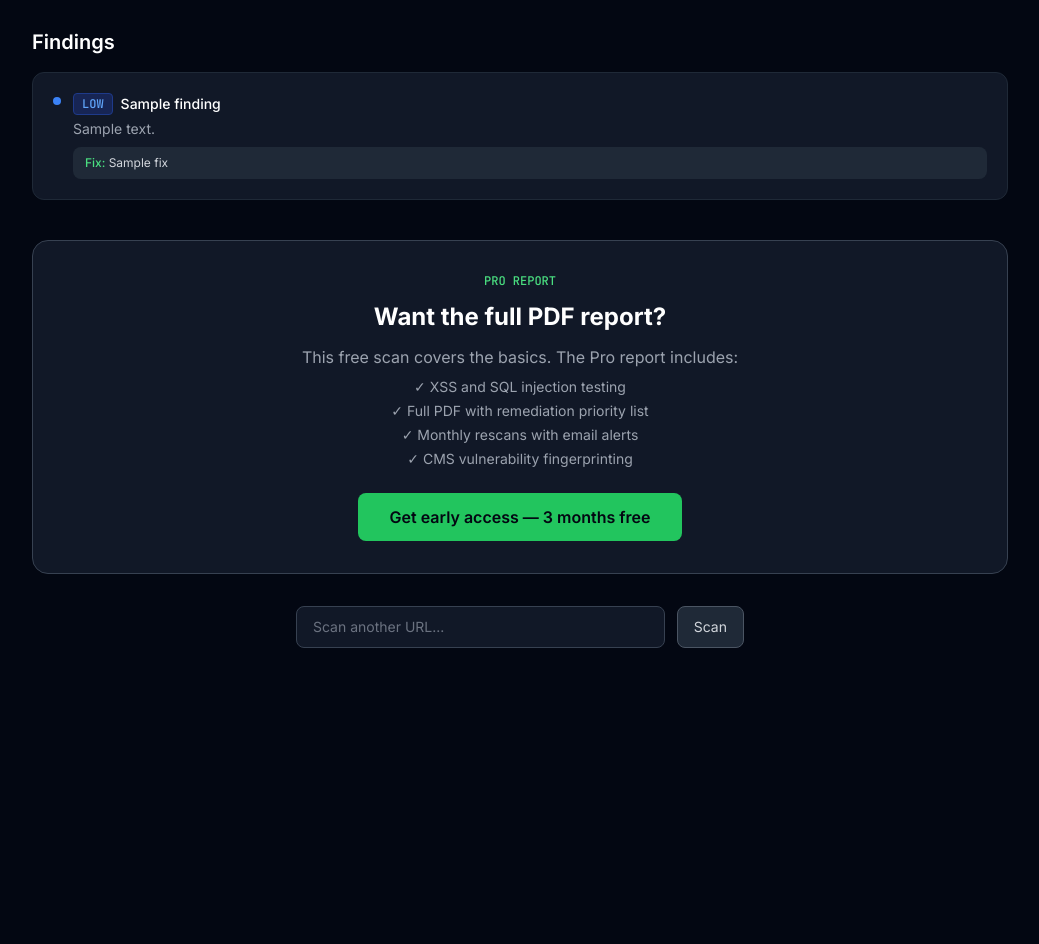
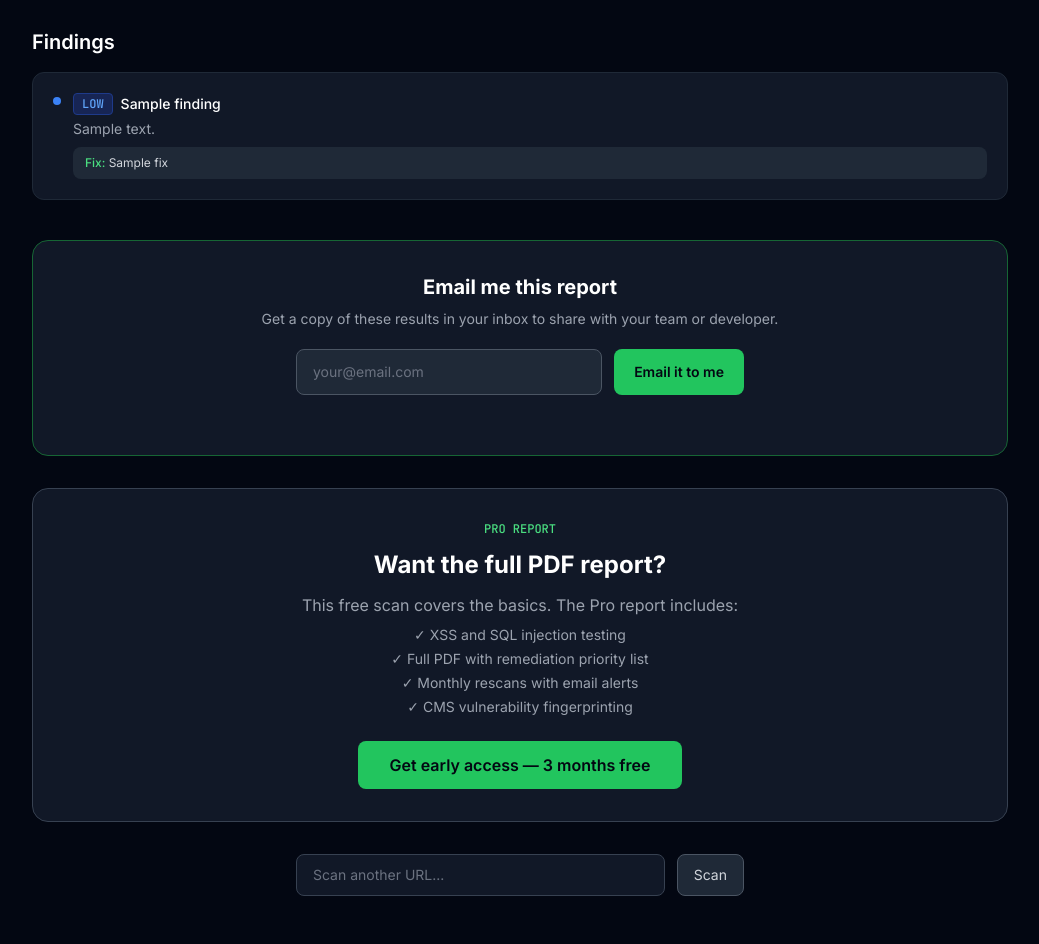
Before and after one commit to Jacob-Ondrasik06/securescout, a Flask app: page /results/1 in a window 1280 px wide. Shown: the part 593-1537 px from the top of the page, without its empty margins (120-1159 px from the left). Before the commit the page ends 1241 px from the top, so only its background shows below. Run offline with Flask 3, Linux system fonts and the light colour scheme; a database or web service that is not in the repository returns one stand-in record (values such as "Sample title"); some libraries are stand-ins or nearby versions.

Commit message:
Add email-results + lead capture backend (phase 1)

```diff
--- a/app.py
+++ b/app.py
@@ -5,12 +5,15 @@ import psycopg2
 from flask import Flask, render_template, request, jsonify, redirect, url_for
 from dotenv import load_dotenv
 from scanner.engine import run_scan
+from mailer import send_email, build_report_email
 
 load_dotenv()
 
 app = Flask(__name__)
 
 DATABASE_URL = os.environ.get("DATABASE_URL")
+BASE_URL = os.environ.get("BASE_URL", "").rstrip("/")
+ADMIN_KEY = os.environ.get("ADMIN_KEY", "")
 
 
 def get_db():
@@ -32,6 +35,16 @@ def init_db():
                     id TEXT PRIMARY KEY,
                     url TEXT NOT NULL,
                     result JSONB,
+                    created TIMESTAMP DEFAULT NOW()
+                )
+            """)
+            cur.execute("""
+                CREATE TABLE IF NOT EXISTS leads (
+                    id SERIAL PRIMARY KEY,
+                    email TEXT NOT NULL,
+                    scan_id TEXT,
+                    url TEXT,
+                    emailed BOOLEAN DEFAULT FALSE,
                     created TIMESTAMP DEFAULT NOW()
                 )
             """)
@@ -134,3 +147,61 @@ def results(scan_id):
 
     url, result = row
     return render_template("results.html", result=result, scan_id=scan_id)
+
+
+@app.route("/email-results", methods=["POST"])
+def email_results():
+    data = request.get_json() or {}
+    email = data.get("email", "").strip().lower()
+    scan_id = data.get("scan_id", "").strip()
+
+    if not email or "@" not in email:
+        return jsonify({"success": False, "message": "Please enter a valid email."})
+
+    with get_db() as conn:
+        with conn.cursor() as cur:
+            cur.execute("SELECT url, result FROM scans WHERE id = %s", (scan_id,))
+            row = cur.fetchone()
+
+    if not row or not row[1]:
+        return jsonify({"success": False, "message": "Scan not found. Try running it again."})
+
+    url, result = row
+
+    # Capture the lead first — this is the part that matters for the business,
+    # so it happens even if email delivery isn't configured yet.
+    html = build_report_email(result, scan_id, BASE_URL)
+    sent, _ = send_email(email, f"Your SecureScout report for {result['domain']}", html)
+
+    with get_db() as conn:
+        with conn.cursor() as cur:
+            cur.execute(
+                "INSERT INTO leads (email, scan_id, url, emailed) VALUES (%s, %s, %s, %s)",
+                (email, scan_id, url, sent),
+            )
+        conn.commit()
+
+    if sent:
+        return jsonify({"success": True, "message": "Sent! Check your inbox for the full report."})
+    return jsonify({"success": True, "message": "Got it — your report is on the way."})
+
+
+@app.route("/admin/leads")
+def admin_leads():
+    if not ADMIN_KEY or request.args.get("key") != ADMIN_KEY:
+        return jsonify({"error": "Unauthorized"}), 403
+
+    with get_db() as conn:
+        with conn.cursor() as cur:
+            cur.execute("""
+                SELECT email, url, emailed, created
+                FROM leads ORDER BY created DESC LIMIT 500
+            """)
+            leads = [
+                {"email": r[0], "url": r[1], "emailed": r[2], "created": r[3].isoformat()}
+                for r in cur.fetchall()
+            ]
+            cur.execute("SELECT COUNT(*) FROM leads")
+            total = cur.fetchone()[0]
+
+    return jsonify({"total_leads": total, "leads": leads})
--- /dev/null
+++ b/mailer.py
@@ -0,0 +1,139 @@
+"""Email sending for SecureScout.
+
+Configured via environment variables so no credentials live in code:
+    SMTP_HOST, SMTP_PORT, SMTP_USER, SMTP_PASS, FROM_EMAIL, FROM_NAME
+
+If SMTP is not configured, send_email() is a no-op that returns False — the
+app still captures the lead, it just doesn't deliver mail until creds are set.
+"""
+
+import os
+import smtplib
+from email.mime.multipart import MIMEMultipart
+from email.mime.text import MIMEText
+
+SMTP_HOST = os.environ.get("SMTP_HOST", "")
+SMTP_PORT = int(os.environ.get("SMTP_PORT", "587"))
+SMTP_USER = os.environ.get("SMTP_USER", "")
+SMTP_PASS = os.environ.get("SMTP_PASS", "")
+FROM_EMAIL = os.environ.get("FROM_EMAIL", SMTP_USER or "noreply@securescout.app")
+FROM_NAME = os.environ.get("FROM_NAME", "SecureScout")
+
+
+def is_configured():
+    return bool(SMTP_HOST and SMTP_USER and SMTP_PASS)
+
+
+def send_email(to_email, subject, html_body):
+    """Returns (success: bool, message: str)."""
+    if not is_configured():
+        print(f"[mailer] SMTP not configured — would have emailed {to_email}: {subject}")
+        return False, "Email delivery not configured yet"
+
+    msg = MIMEMultipart("alternative")
+    msg["Subject"] = subject
+    msg["From"] = f"{FROM_NAME} <{FROM_EMAIL}>"
+    msg["To"] = to_email
+    msg.attach(MIMEText(html_body, "html"))
+
+    try:
+        with smtplib.SMTP(SMTP_HOST, SMTP_PORT, timeout=20) as server:
+            server.starttls()
+            server.login(SMTP_USER, SMTP_PASS)
+            server.sendmail(FROM_EMAIL, [to_email], msg.as_string())
+        return True, "Sent"
+    except Exception as e:
+        print(f"[mailer] send failed: {e}")
+        return False, str(e)
+
+
+SEV_COLORS = {
+    "critical": "#ef4444",
+    "high": "#f97316",
+    "medium": "#eab308",
+    "low": "#3b82f6",
+}
+
+
+def build_report_email(result, scan_id, base_url=""):
+    """Render a scan result dict into an HTML email body."""
+    domain = result.get("domain", "your website")
+    score = result.get("score", 0)
+    risk = result.get("risk", "")
+    counts = result.get("counts", {})
+    findings = result.get("findings", [])
+
+    if score >= 90:
+        score_color = "#22c55e"
+    elif score >= 70:
+        score_color = "#eab308"
+    else:
+        score_color = "#ef4444"
+
+    rows = ""
+    for f in findings[:8]:
+        color = SEV_COLORS.get(f.get("severity"), "#6b7280")
+        label = f.get("severity", "").upper()
+        rows += f"""
+        <tr>
+          <td style="padding:10px 12px;border-bottom:1px solid #1f2937;vertical-align:top;">
+            <span style="display:inline-block;background:{color};color:#fff;font-size:11px;font-weight:600;padding:2px 8px;border-radius:4px;">{label}</span>
+          </td>
+          <td style="padding:10px 12px;border-bottom:1px solid #1f2937;color:#e5e7eb;font-size:14px;">
+            <strong style="color:#fff;">{f.get('title','')}</strong><br>
+            <span style="color:#9ca3af;font-size:13px;">{f.get('detail','')}</span>
+          </td>
+        </tr>"""
+
+    more = ""
+    if len(findings) > 8:
+        more = f'<p style="color:#9ca3af;font-size:13px;">+ {len(findings) - 8} more findings in your full report.</p>'
+
+    results_link = f"{base_url}/results/{scan_id}" if base_url else ""
+    link_btn = ""
+    if results_link:
+        link_btn = f"""
+        <a href="{results_link}" style="display:inline-block;background:#22c55e;color:#0a0a0a;text-decoration:none;font-weight:600;padding:12px 28px;border-radius:8px;font-size:14px;">View full results online</a>"""
+
+    return f"""
+    <div style="background:#0a0a0a;padding:32px 0;font-family:Arial,Helvetica,sans-serif;">
+      <div style="max-width:600px;margin:0 auto;background:#111827;border:1px solid #1f2937;border-radius:12px;overflow:hidden;">
+        <div style="padding:24px 28px;border-bottom:1px solid #1f2937;">
+          <span style="color:#22c55e;font-weight:700;font-size:18px;">SecureScout</span>
+        </div>
+        <div style="padding:28px;">
+          <p style="color:#9ca3af;font-size:14px;margin:0 0 4px;">Security scan report for</p>
+          <h1 style="color:#fff;font-size:24px;margin:0 0 20px;">{domain}</h1>
+
+          <div style="text-align:center;padding:20px;background:#0a0a0a;border-radius:10px;margin-bottom:24px;">
+            <div style="font-size:48px;font-weight:700;color:{score_color};line-height:1;">{score}<span style="font-size:20px;color:#6b7280;">/100</span></div>
+            <div style="color:{score_color};font-weight:600;font-size:16px;margin-top:6px;">{risk}</div>
+          </div>
+
+          <table width="100%" style="border-collapse:collapse;margin-bottom:24px;text-align:center;">
+            <tr>
+              <td style="padding:10px;"><div style="font-size:24px;font-weight:700;color:#ef4444;">{counts.get('critical',0)}</div><div style="font-size:12px;color:#9ca3af;">Critical</div></td>
+              <td style="padding:10px;"><div style="font-size:24px;font-weight:700;color:#f97316;">{counts.get('high',0)}</div><div style="font-size:12px;color:#9ca3af;">High</div></td>
+              <td style="padding:10px;"><div style="font-size:24px;font-weight:700;color:#eab308;">{counts.get('medium',0)}</div><div style="font-size:12px;color:#9ca3af;">Medium</div></td>
+              <td style="padding:10px;"><div style="font-size:24px;font-weight:700;color:#3b82f6;">{counts.get('low',0)}</div><div style="font-size:12px;color:#9ca3af;">Low</div></td>
+            </tr>
+          </table>
+
+          <h2 style="color:#fff;font-size:16px;margin:0 0 12px;">Top findings</h2>
+          <table width="100%" style="border-collapse:collapse;margin-bottom:16px;">
+            {rows if rows else '<tr><td style="color:#22c55e;padding:12px;">No issues found — nicely done.</td></tr>'}
+          </table>
+          {more}
+
+          <div style="text-align:center;margin:28px 0 8px;">
+            {link_btn}
+          </div>
+
+          <p style="color:#6b7280;font-size:12px;text-align:center;margin-top:24px;border-top:1px solid #1f2937;padding-top:20px;">
+            This scan covers the basics. The Pro report adds XSS &amp; SQL injection testing,
+            a prioritized fix list, and monthly rescans.<br><br>
+            SecureScout — built in public by Jacob Ondrasik
+          </p>
+        </div>
+      </div>
+    </div>"""
--- a/templates/results.html
+++ b/templates/results.html
@@ -146,6 +146,21 @@
       {% endif %}
     </div>
 
+    <!-- Email capture -->
+    <div class="bg-gray-900 border border-green-800 rounded-2xl p-8 text-center mb-8">
+      <h3 class="text-xl font-bold text-white mb-2">Email me this report</h3>
+      <p class="text-gray-400 text-sm mb-5">Get a copy of these results in your inbox to share with your team or developer.</p>
+      <form onsubmit="emailReport(event)" class="flex gap-3 max-w-md mx-auto">
+        <input id="report-email" type="email" placeholder="your@email.com" required
+          class="flex-1 bg-gray-800 border border-gray-600 rounded-lg px-4 py-3 text-white placeholder-gray-500 focus:outline-none focus:border-green-500 transition-colors text-sm" />
+        <button type="submit"
+          class="bg-green-500 text-gray-950 px-5 py-3 rounded-lg font-semibold hover:bg-green-400 transition-colors text-sm whitespace-nowrap">
+          Email it to me
+        </button>
+      </form>
+      <p id="email-msg" class="text-xs text-gray-500 mt-3 min-h-[16px]"></p>
+    </div>
+
     <!-- Upsell CTA -->
     <div class="bg-gray-900 border border-gray-700 rounded-2xl p-8 text-center">
       <p class="text-xs text-green-400 mono font-medium mb-3">PRO REPORT</p>
@@ -174,5 +189,31 @@
     </div>
 
   </div>
+
+  <script>
+    const SCAN_ID = "{{ scan_id }}";
+
+    async function emailReport(e) {
+      e.preventDefault();
+      const email = document.getElementById('report-email').value;
+      const msg = document.getElementById('email-msg');
+      msg.textContent = 'Sending...';
+      msg.className = 'text-xs text-gray-400 mt-3 min-h-[16px]';
+      try {
+        const res = await fetch('/email-results', {
+          method: 'POST',
+          headers: { 'Content-Type': 'application/json' },
+          body: JSON.stringify({ email, scan_id: SCAN_ID })
+        });
+        const data = await res.json();
+        msg.textContent = data.message;
+        msg.className = `text-xs mt-3 min-h-[16px] ${data.success ? 'text-green-400' : 'text-yellow-400'}`;
+        if (data.success) document.getElementById('report-email').value = '';
+      } catch {
+        msg.textContent = 'Something went wrong. Please try again.';
+        msg.className = 'text-xs text-yellow-400 mt-3 min-h-[16px]';
+      }
+    }
+  </script>
 </body>
 </html>
```
